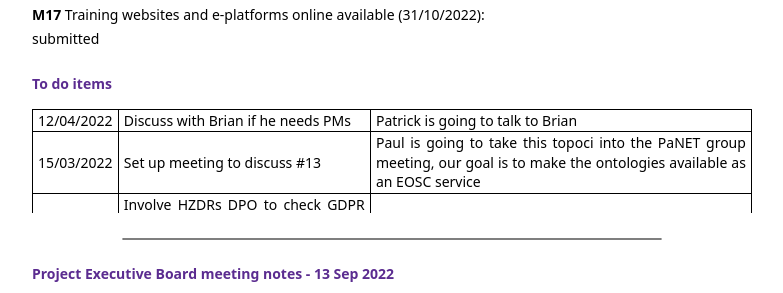
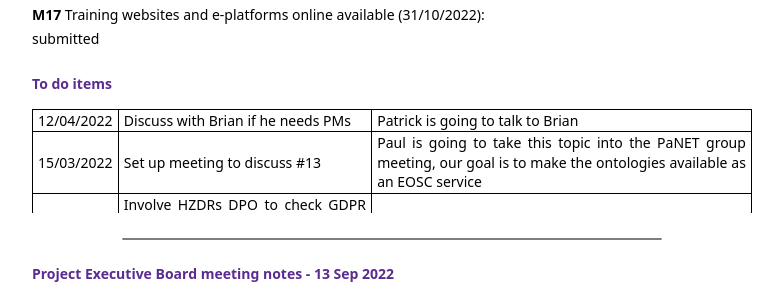
Before and after one commit to ExPaNDS-eu/WP1-reporting, a Jekyll site: the page built from pebs.html, in a window 1280 px wide. Shown: the part 664-957 px from the top of the page, without its empty margins (248-1031 px from the left). Built offline with Jekyll 4.4.1, drawn with Linux system fonts in a browser that asks for light colours.

Commit message:
Update 2022-09-27-notes.html

```diff
--- a/_pebs/2022-09-27-notes.html
+++ b/_pebs/2022-09-27-notes.html
@@ -26,7 +26,7 @@ intro: "
   <tr>
     <td>15/03/2022</td>
     <td>Set up meeting to discuss #13</td>
-    <td>Paul is going to take this topoci into the PaNET group meeting, our goal is to make the ontologies available as an EOSC service</td>
+    <td>Paul is going to take this topic into the PaNET group meeting, our goal is to make the ontologies available as an EOSC service</td>
    <tr>
     <td>01/03/2022</td>
     <td>Involve HZDRs DPO to check GDPR compliancy of the PaN training platform</td>
```
